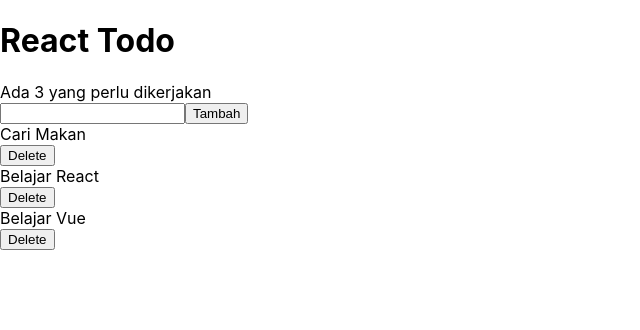
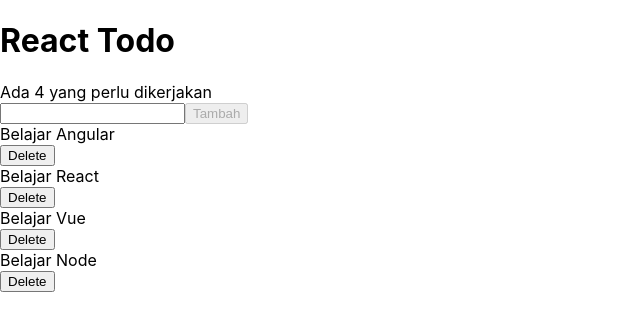
Before and after one commit to irfanizudin/react-todo-app, a React (Create React App) app: page / in a window 1280 px wide. Shown: the top 330 px of the page, without its empty margins (0-640 px from the left). Built offline with nearby package versions, Linux system fonts and the light colour scheme.

Commit message:
creating addTask functionality

```diff
--- a/src/App.js
+++ b/src/App.js
@@ -1,9 +1,9 @@
-import React from 'react'
+import React, { useState } from 'react'
 
 const data = [
   {
     id: 1,
-    message: "Cari Makan"
+    message: "Belajar Angular"
   },
   {
     id: 2,
@@ -12,13 +12,26 @@
   {
     id: 3,
     message: "Belajar Vue"
+  },
+  {
+    id: 4,
+    message: "Belajar Node"
   }
 ]
 
-const TaskAdder = () => {
+const TaskAdder = ({ setTasks, tasks }) => {
+  const [currentValue, setCurrentValue] = useState("");
+  const handleAddTask = () => {
+    const newTask = {
+      id: tasks.length,
+      message: currentValue
+    }
+    setTasks([...tasks, newTask])
+    setCurrentValue("")
+  }
   return <div>
-    <input type="text" />
-    <button>Tambah</button>
+    <input type="text" value={currentValue} onChange={event => setCurrentValue(event.target.value)} />
+    <button disabled={currentValue === ""} onClick={() => handleAddTask()}>Tambah</button>
   </div>
 }
 
@@ -44,11 +57,12 @@
 }
 
 const TaskApp = () => {
+  const [tasks, setTasks] = useState(data);
   return <>
     <Header />
-    <InfoBar taskNumber={3} />
-    <TaskAdder />
-    <TaskList tasks={data} />
+    <InfoBar taskNumber={tasks.length} />
+    <TaskAdder setTasks={setTasks} tasks={tasks} />
+    <TaskList tasks={tasks} />
   </>
 }
 
```
